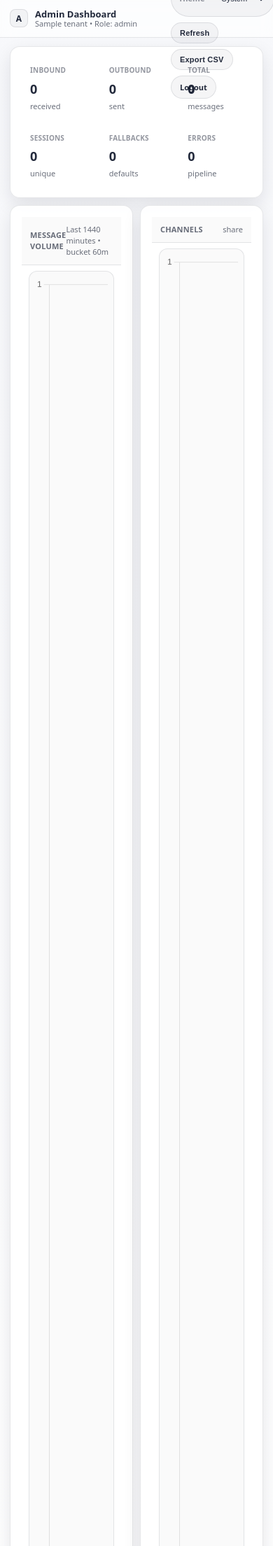
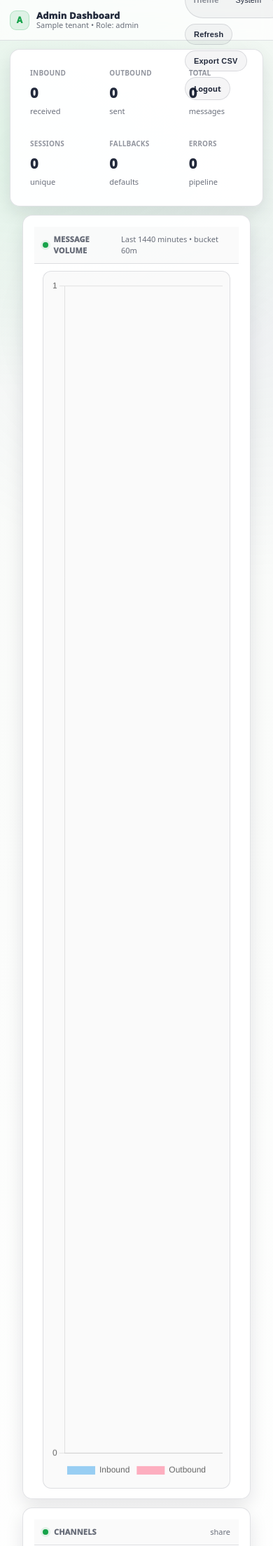
Before and after one commit to jman2424/v7, a Python web app: template dashboard/templates/dashboard.html in a window 390 px wide; the page is wider, and only the part inside the window is pictured. Shown: the top 2209 px of that part at 70% size. Run offline with Jinja, Linux system fonts and the light colour scheme; the template is opened without the code that fills it: most values are stand-ins (such as "Sample title", 1, 10 or a date in 2020).

Commit message:
Update dashboard.html

```diff
--- a/dashboard/templates/dashboard.html
+++ b/dashboard/templates/dashboard.html
@@ -11,26 +11,33 @@
 
   <style>
     /* =========================================================
-       Professional Light/Dark Theme (no "AI neon" look)
+       Professional Green / White / Silver Theme + Big Charts
        - Default: Light
-       - Dark via [data-theme="dark"]
-       - Tokens used everywhere for consistency
+       - Optional Dark mode supported
+       - All charts equal size in a unified grid
     ========================================================== */
 
     :root{
       --radius: 14px;
-      --gap: 10px;
-      --hdr: 54px;
+      --gap: 12px;
+      --hdr: 58px;
 
       --font: ui-sans-serif, system-ui, -apple-system, Segoe UI, Roboto, Arial;
 
-      /* Light tokens */
-      --bg: #f7f8fb;
+      /* Brand accents (green) */
+      --accent: #16a34a;        /* green */
+      --accent2:#22c55e;        /* lighter green */
+      --ring: rgba(22,163,74,.25);
+
+      /* Light tokens: white + silver */
+      --bg: #f7f9f7;
       --bg2:#ffffff;
-      --panel: rgba(255,255,255,.92);
-      --panel2: rgba(255,255,255,.98);
-      --line: rgba(15,23,42,.10);
-      --line2: rgba(15,23,42,.14);
+
+      --panel: rgba(255,255,255,.96);
+      --panel2: rgba(255,255,255,.99);
+
+      --line: rgba(15,23,42,.12);   /* silver-ish border */
+      --line2: rgba(15,23,42,.16);
 
       --text: rgba(15,23,42,.92);
       --muted: rgba(15,23,42,.62);
@@ -42,15 +49,18 @@
       --chip: rgba(15,23,42,.04);
       --chipHover: rgba(15,23,42,.06);
 
-      --surfaceSoft: rgba(0,0,0,.02);
-      --surfaceSoft2: rgba(0,0,0,.03);
+      --surfaceSoft: rgba(15,23,42,.02);
+      --surfaceSoft2: rgba(15,23,42,.03);
     }
 
+    /* Optional dark theme (still green/silver) */
     html[data-theme="dark"]{
       --bg:#0b1220;
       --bg2:#0f172a;
+
       --panel: rgba(255,255,255,.05);
       --panel2: rgba(255,255,255,.07);
+
       --line: rgba(255,255,255,.10);
       --line2: rgba(255,255,255,.14);
 
@@ -72,7 +82,10 @@
 
     body{
       margin:0;
-      background: linear-gradient(180deg, var(--bg), var(--bg2));
+      background:
+        radial-gradient(900px 600px at 12% 8%, rgba(34,197,94,.10), transparent 58%),
+        radial-gradient(900px 600px at 88% 18%, rgba(148,163,184,.10), transparent 60%),
+        linear-gradient(180deg, var(--bg), var(--bg2));
       color: var(--text);
       font-family: var(--font);
       overflow: hidden;
@@ -85,23 +98,22 @@
       display:flex; align-items:center; justify-content:space-between; gap:10px;
       padding: 10px 14px;
       border-bottom: 1px solid var(--line);
-      background: rgba(255,255,255,.65);
+      background: rgba(255,255,255,.72);
       backdrop-filter: blur(10px);
     }
-    html[data-theme="dark"] .header{
-      background: rgba(0,0,0,.20);
-    }
+    html[data-theme="dark"] .header{ background: rgba(0,0,0,.20); }
 
-    .brand{ display:flex; align-items:center; gap:10px; min-width: 220px; }
+    .brand{ display:flex; align-items:center; gap:10px; min-width: 240px; }
     .logo{
-      width: 26px; height: 26px; border-radius: 8px;
-      background: var(--chip);
-      border:1px solid var(--line);
+      width: 28px; height: 28px; border-radius: 9px;
+      background: rgba(22,163,74,.12);
+      border:1px solid rgba(22,163,74,.22);
       display:grid; place-items:center;
-      font-weight:900; font-size:12px;
+      font-weight:1000; font-size:12px;
+      color: var(--accent);
     }
     .brand .meta{ display:flex; flex-direction:column; line-height:1.1; }
-    .brand .meta .t{ font-weight:900; font-size:13px; }
+    .brand .meta .t{ font-weight:950; font-size:13px; letter-spacing:.2px; }
     .brand .meta .s{ font-size:11px; color: var(--muted); }
 
     .actions{ display:flex; align-items:center; gap:8px; flex-wrap:wrap; }
@@ -136,13 +150,14 @@
       background: var(--chip);
     }
     .logout:hover{ background: var(--chipHover); }
+    .logout:focus{ outline: none; box-shadow: 0 0 0 3px var(--ring); border-color: rgba(22,163,74,.35); }
 
-    .content{ flex:1; padding:12px 14px 14px; overflow:hidden; }
+    .content{ flex:1; padding:12px 14px 14px; overflow:auto; }
 
     .grid{
-      height:100%;
+      min-height: calc(100vh - var(--hdr));
       display:grid;
-      grid-template-rows:auto 1fr;
+      grid-template-rows:auto auto auto;
       gap: var(--gap);
     }
 
@@ -168,8 +183,15 @@
       background: var(--surfaceSoft);
     }
     .card .hd .h{
-      font-size:11px; font-weight:900; letter-spacing:.18px;
+      font-size:11px; font-weight:950; letter-spacing:.18px;
       text-transform:uppercase; color: var(--muted);
+      display:flex; align-items:center; gap:8px;
+    }
+    .card .hd .h::before{
+      content:"";
+      width:8px; height:8px; border-radius:999px;
+      background: var(--accent);
+      box-shadow: 0 0 0 3px rgba(22,163,74,.10);
     }
     .card .hd .sub{ font-size:11px; color: var(--muted); }
 
@@ -178,57 +200,52 @@
       font-size:10px; color:var(--muted2); font-weight:900;
       letter-spacing:.18px; text-transform:uppercase;
     }
-    .kpi .v{ margin-top:6px; font-size:18px; font-weight:900; }
+    .kpi .v{ margin-top:6px; font-size:20px; font-weight:1000; }
     .kpi .s{ margin-top:4px; font-size:11px; color:var(--muted); }
 
-    .two{
+    /* ===================== BIG CHARTS GRID ===================== */
+    .charts{
       display:grid;
-      grid-template-columns: 1.35fr .65fr;
+      grid-template-columns: repeat(3, minmax(0, 1fr));
       gap: var(--gap);
-      height:100%;
-      min-height:0;
+    }
+    @media (max-width: 1200px){
+      .charts{ grid-template-columns: repeat(2, minmax(0, 1fr)); }
+    }
+    @media (max-width: 760px){
+      .charts{ grid-template-columns: 1fr; }
     }
 
-    .leftcol, .rightcol{
-      display:grid;
-      gap: var(--gap);
-      height:100%;
-      min-height:0;
+    .chartCard{
+      min-height: 360px;
     }
-
-    .leftcol{ grid-template-rows: 1.05fr .95fr; }
-    .leftTop{
-      display:grid;
-      grid-template-columns: 1fr 1fr;
-      gap: var(--gap);
-      height:100%;
-      min-height:0;
-    }
-
-    .bd{ min-height:0; height: calc(100% - 41px); padding:8px 10px; }
+    .bd{ min-height:0; height: calc(100% - 41px); padding:10px 12px; }
 
     .canvasWrap{
       height:100%;
       border-radius:12px;
       border:1px solid var(--line);
       background: var(--surfaceSoft);
-      padding:8px;
+      padding:10px;
     }
-
-    /* Canvas fill */
     .canvasWrap canvas{
       width: 100% !important;
       height: 100% !important;
       display:block;
     }
 
+    /* ===================== TABLES ===================== */
     .tables{
       display:grid;
       grid-template-columns: 1fr 1fr;
       gap: var(--gap);
-      height:100%;
-      min-height:0;
+      min-height: 360px;
     }
+    @media (max-width: 980px){
+      .tables{ grid-template-columns: 1fr; }
+      .kpis{ grid-template-columns: repeat(3, minmax(0,1fr)); }
+    }
+
     .tableWrap{ height: calc(100% - 41px); overflow:auto; }
 
     table{ width:100%; border-collapse:collapse; font-size:12px; }
@@ -271,16 +278,6 @@
       font-size:11px;
       color: var(--text);
       background: var(--surfaceSoft2);
-    }
-
-    @media (max-width: 980px){
-      body{ overflow:auto; }
-      .page{ height:auto; }
-      .content{ overflow:visible; }
-      .two{ grid-template-columns:1fr; height:auto; }
-      .kpis{ grid-template-columns: repeat(3, minmax(0,1fr)); }
-      .tables{ grid-template-columns: 1fr; }
-      .rightcol{ grid-template-rows: 520px auto; }
     }
   </style>
 </head>
@@ -337,25 +332,42 @@
           <div class="kpi"><div class="k">Errors</div><div class="v" id="kpi-err">0</div><div class="s">pipeline</div></div>
         </section>
 
-        <div class="two">
+        <!-- ===================== BIG CHARTS (ALL EQUAL) ===================== -->
+        <div class="charts">
 
-          <div class="leftcol">
-            <div class="leftTop">
-              <section class="card">
+          <section class="card chartCard">
             <div class="hd"><div class="h">Message Volume</div><div class="sub" id="kpi-sub">—</div></div>
-                <div class="bd">
-                  <div class="canvasWrap">
-                    <canvas id="chart-volume"></canvas>
-                  </div>
-                </div>
+            <div class="bd"><div class="canvasWrap"><canvas id="chart-volume"></canvas></div></div>
           </section>
 
-              <section class="card">
+          <section class="card chartCard">
             <div class="hd"><div class="h">Channels</div><div class="sub">share</div></div>
             <div class="bd"><div class="canvasWrap"><canvas id="chart-channels"></canvas></div></div>
           </section>
+
+          <section class="card chartCard">
+            <div class="hd"><div class="h">Top Intents</div><div class="sub">distribution</div></div>
+            <div class="bd"><div class="canvasWrap"><canvas id="chart-intents"></canvas></div></div>
+          </section>
+
+          <section class="card chartCard">
+            <div class="hd"><div class="h">Fallbacks</div><div class="sub">count</div></div>
+            <div class="bd"><div class="canvasWrap"><canvas id="chart-fallbacks"></canvas></div></div>
+          </section>
+
+          <section class="card chartCard">
+            <div class="hd"><div class="h">Errors</div><div class="sub">count</div></div>
+            <div class="bd"><div class="canvasWrap"><canvas id="chart-errors"></canvas></div></div>
+          </section>
+
+          <section class="card chartCard">
+            <div class="hd"><div class="h">Sessions</div><div class="sub">unique</div></div>
+            <div class="bd"><div class="canvasWrap"><canvas id="chart-sessions"></canvas></div></div>
+          </section>
+
         </div>
 
+        <!-- ===================== TABLES ===================== -->
         <div class="tables">
           <section class="card">
             <div class="hd"><div class="h">Common Questions</div><div class="sub">top</div></div>
```
Also changed, not shown: other parts of dashboard/templates/dashboard.html (+6 -41 lines). Lines whose indentation alone changed are shown as unchanged.
